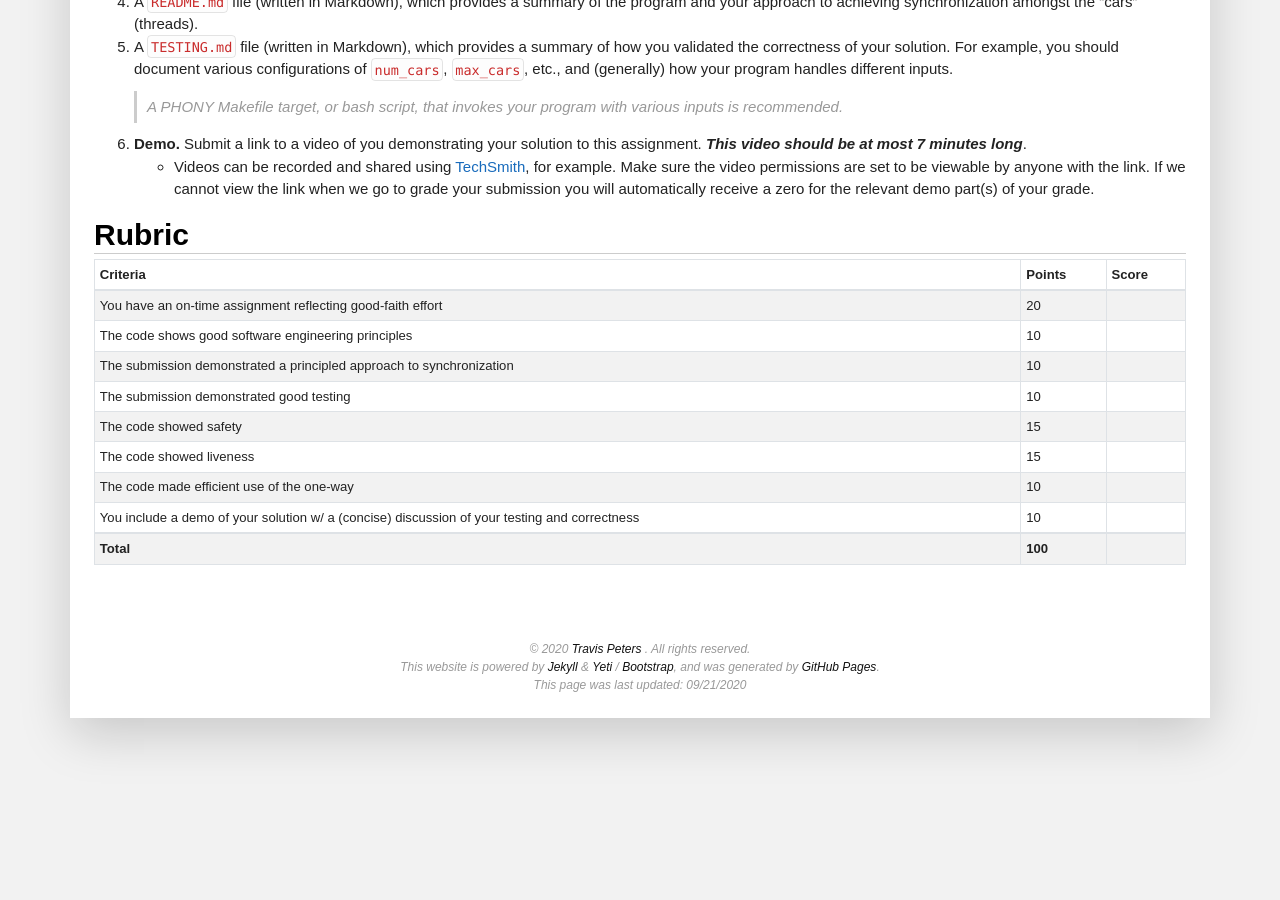
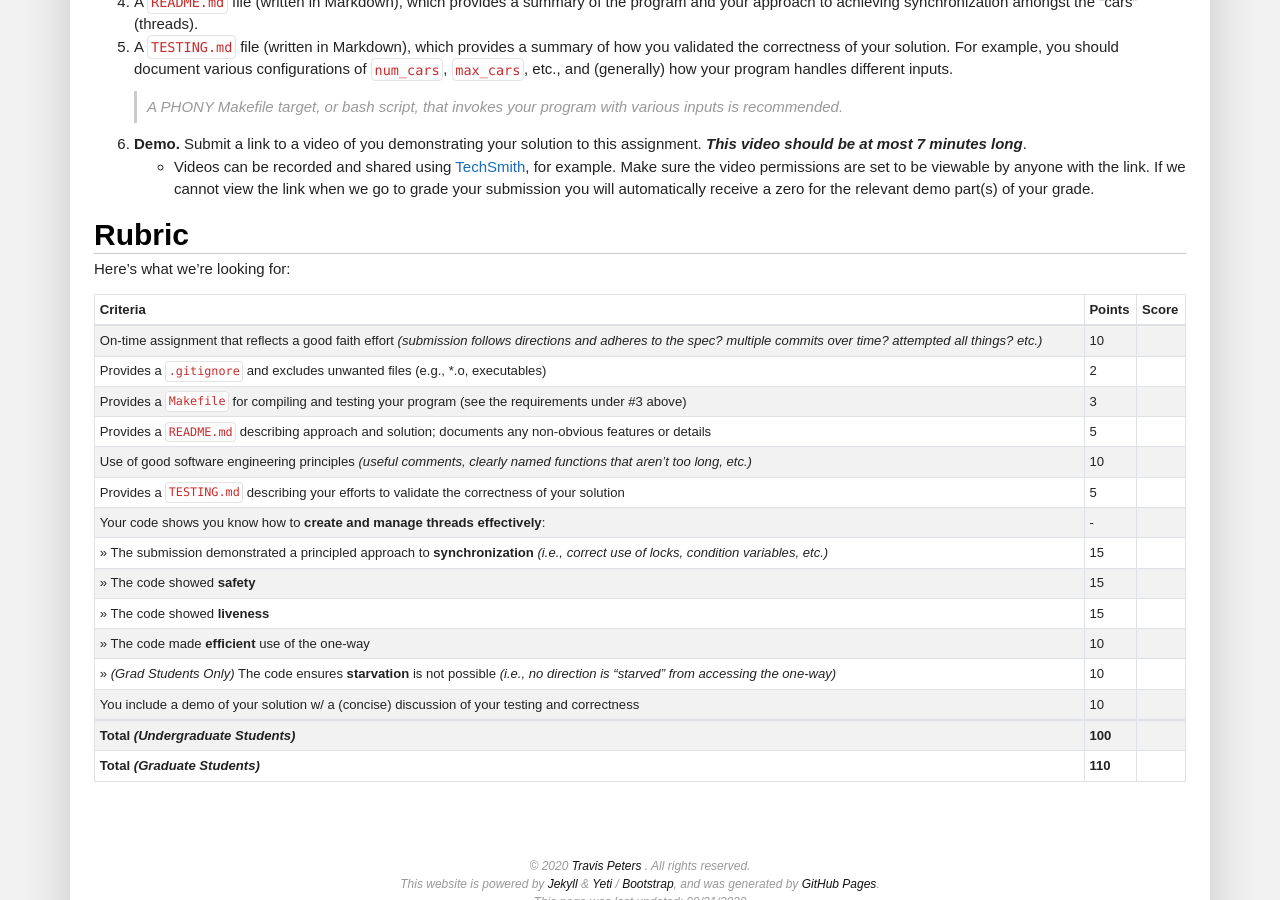
Before and after one commit to traviswpeters/cs460-2020-fall, a Jekyll site: the page built from pa2/index.md, in a window 1280 px wide and 900 px high, scrolled down 4358 px. Built offline with Jekyll 4.4.1, drawn with Linux system fonts in a browser that asks for light colours; nearby versions of some CDN libraries; some web fonts are replaced; comment, search, counter and statistics services are not loaded; our own code applies the rules of GitHub Pages for plain Markdown files; some of the changed text lies outside the part shown.

Commit message:
smoothing and clarifying the rubric

```diff
--- a/pa2/index.md
+++ b/pa2/index.md
@@ -226,7 +226,7 @@ Note, however, that your program should also have a _**principled design**_;
   testing may show the presence of bugs, but probably cannot assure you of their absence.
 
 To address your testing and design,
-    please submit a README that describes your testing efforts and presents some sample output.
+    please submit a `TESTING.md` that describes your testing efforts and presents some sample output.
 
 #### Handling Race Conditions
 {:.pb-3}
@@ -275,20 +275,31 @@ If we cannot view the link when we go to grade your submission you will automati
 
 ## Rubric
 
+Here's what we're looking for:
+
 {:.table .table-hover .table-striped .table-bordered .table-sm}
-| Criteria                                                                                      | Points  | Score |
-| --------------------------------------------------------------------------------------------- | ------- |------ |
-| You have an on-time assignment reflecting good-faith effort                                   | 20      |       |
-| The code shows good software engineering principles                                           | 10      |       |
-| The submission demonstrated a principled approach to synchronization                          | 10      |       |
-| The submission demonstrated good testing                                                      | 10      |       |
-| The code showed safety                                                                        | 15      |       |
-| The code showed liveness                                                                      | 15      |       |
-| The code made efficient use of the one-way                                                    | 10      |       |
-| You include a demo of your solution w/ a (concise) discussion of your testing and correctness | 10      |       |
-| --------------------------------------------------------------------------------------------- | ------- |------ |
-| **Total**                                                                                     | **100** |       |
-| --------------------------------------------------------------------------------------------- | ------- |------ |
+| Criteria                                                                                                                                                               | Points  | Score |
+| ---------------------------------------------------------------------------------------------------------------------------------------------------------------------- | ------- |------ |
+| On-time assignment that reflects a good faith effort _(submission follows directions and adheres to the spec? multiple commits over time? attempted all things? etc.)_ | 10      |       |
+| Provides a `.gitignore` and excludes unwanted files (e.g., *.o, executables)                                                                                           | 2       |       |
+| Provides a `Makefile` for compiling and testing your program (see the requirements under #3 above)                                                                     | 3       |       |
+| Provides a `README.md` describing approach and solution; documents any non-obvious features or details                                                                 | 5       |       |
+| Use of good software engineering principles _(useful comments, clearly named functions that aren't too long, etc.)_                                                    | 10      |       |
+| Provides a `TESTING.md` describing your efforts to validate the correctness of your solution                                                                           | 5       |       |
+| Your code shows you know how to **create and manage threads effectively**:                                                                                             | -       |       |
+| >> The submission demonstrated a principled approach to **synchronization** _(i.e., correct use of locks, condition variables, etc.)_                                  | 15      |       |
+| >> The code showed **safety**                                                                                                                                          | 15      |       |
+| >> The code showed **liveness**                                                                                                                                        | 15      |       |
+| >> The code made **efficient** use of the one-way                                                                                                                      | 10      |       |
+| >> _(Grad Students Only)_ The code ensures **starvation** is not possible _(i.e., no direction is "starved" from accessing the one-way)_                               | 10      |       |
+| You include a demo of your solution w/ a (concise) discussion of your testing and correctness                                                                          | 10      |       |
+| ---------------------------------------------------------------------------------------------------------------------------------------------------------------------- | ------- |------ |
+| **Total _(Undergraduate Students)_**                                                                                                                                   | **100** |       |
+| **Total _(Graduate Students)_**                                                                                                                                        | **110** |       |
+| ---------------------------------------------------------------------------------------------------------------------------------------------------------------------- | ------- |------ |
+
+
+
 
 {%comment%}
 ## Troubleshooting
```
Also changed, not shown: pa1/index.md (+6 -6 lines).
